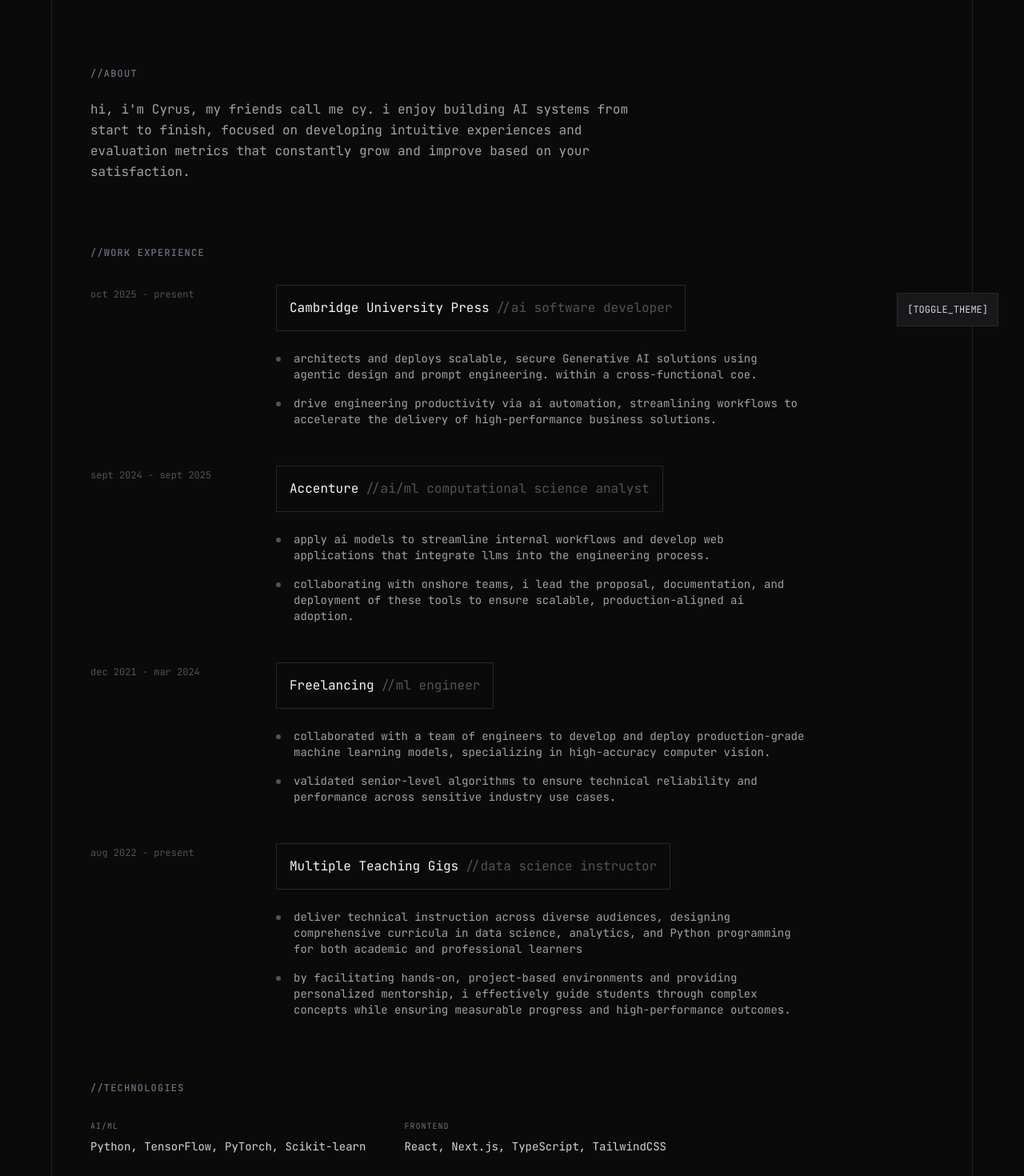
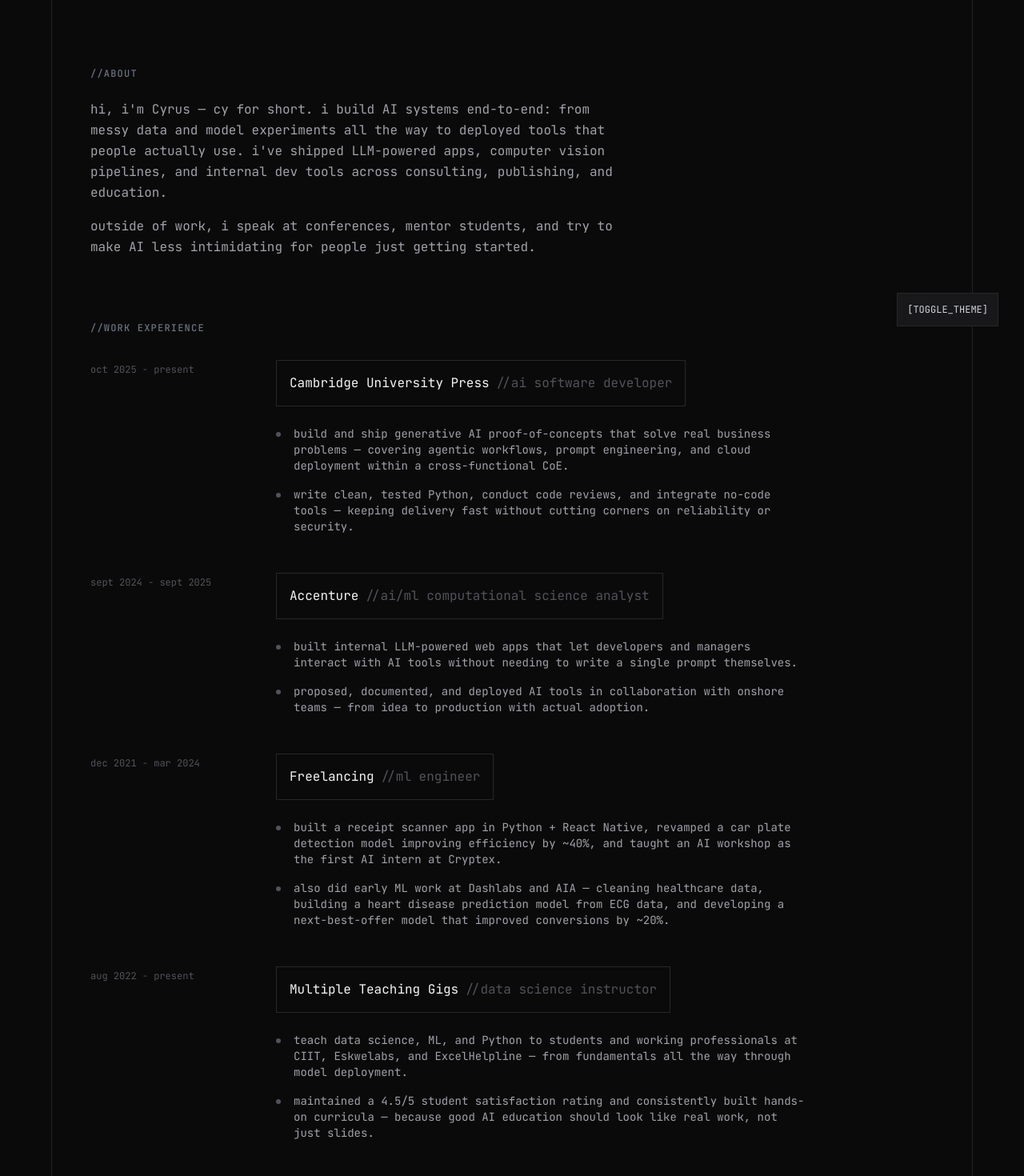
Before and after one commit to mattekudacy/kudacy, a Next.js app: page / in a window 1280 px wide. Shown: the part 360-1830 px from the top of the page at 80% size. Built offline with nearby package versions, Linux system fonts and the light colour scheme.

Commit message:
refactor: update HeroSection layout and enhance content for clarity and engagement

```diff
--- a/src/components/HeroSection.tsx
+++ b/src/components/HeroSection.tsx
@@ -55,35 +55,35 @@
 
       <div className="max-w-6xl mx-auto border-x terminal-border min-h-screen">
         {/* Header */}
-        <header className="grid grid-cols-1 md:grid-cols-4 border-b terminal-border">
-          <div className="p-6 border-b md:border-b-0 md:border-r terminal-border">
+        <header className="grid grid-cols-2 md:grid-cols-4 border-b terminal-border">
+          <div className="p-4 md:p-6 border-b border-r terminal-border md:border-b-0">
             <p className="text-[10px] text-gray-500 dark:text-gray-500 mb-1">
               //portfolio
             </p>
             <a
-              className="text-sm hover:text-primary transition-colors"
+              className="text-xs md:text-sm hover:text-primary transition-colors"
               href="#"
             >
               mattekudacy.is-a.dev
             </a>
           </div>
-          <div className="p-6 border-b md:border-b-0 md:border-r terminal-border">
+          <div className="p-4 md:p-6 border-b terminal-border md:border-b-0 md:border-r">
             <p className="text-[10px] text-gray-500 dark:text-gray-500 mb-1">
               //contact
             </p>
             <a
-              className="text-sm hover:text-primary transition-colors"
+              className="text-xs md:text-sm hover:text-primary transition-colors"
               href="mailto:cyrus2952@gmail.com"
             >
               cyrus2952@gmail.com
             </a>
           </div>
-          <div className="p-6 border-b md:border-b-0 md:border-r terminal-border">
+          <div className="p-4 md:p-6 border-r terminal-border md:border-r">
             <p className="text-[10px] text-gray-500 dark:text-gray-500 mb-1">
               //github
             </p>
             <a
-              className="text-sm hover:text-primary transition-colors break-all"
+              className="text-xs md:text-sm hover:text-primary transition-colors break-all"
               href="https://github.com/mattekudacy"
               target="_blank"
               rel="noopener noreferrer"
@@ -91,13 +91,13 @@
               github.com/mattekudacy
             </a>
           </div>
-          <div className="p-6">
+          <div className="p-4 md:p-6">
             <p className="text-[10px] text-gray-500 dark:text-gray-500 mb-1">
               //location
             </p>
-            <p className="text-sm flex justify-between items-center">
+            <p className="text-xs md:text-sm flex justify-between items-center">
               <span>Philippines</span>
-              <span className="text-[10px] opacity-50 uppercase">{time}</span>
+              <span className="text-[10px] opacity-50 uppercase hidden sm:inline">{time}</span>
             </p>
           </div>
         </header>
@@ -136,10 +136,15 @@
               </h2>
               <div className="space-y-4 text-zinc-700 dark:text-zinc-400 leading-relaxed max-w-2xl">
                 <p>
-                  hi, i&apos;m Cyrus, my friends call me cy. i enjoy building AI
-                  systems from start to finish, focused on developing intuitive
-                  experiences and evaluation metrics that constantly grow and
-                  improve based on your satisfaction.
+                  hi, i&apos;m Cyrus — cy for short. i build AI systems end-to-end:
+                  from messy data and model experiments all the way to deployed
+                  tools that people actually use. i&apos;ve shipped LLM-powered apps,
+                  computer vision pipelines, and internal dev tools across consulting,
+                  publishing, and education.
+                </p>
+                <p>
+                  outside of work, i speak at conferences, mentor students,
+                  and try to make AI less intimidating for people just getting started.
                 </p>
               </div>
             </section>
@@ -168,17 +173,17 @@
                     <li className="flex items-start gap-4">
                       <span className="w-1.5 h-1.5 rounded-full bg-zinc-400 dark:bg-zinc-600 mt-2 shrink-0" />
                       <p className="text-zinc-700 dark:text-zinc-400 text-sm">
-                        architects and deploys scalable, secure Generative AI
-                        solutions using agentic design and prompt engineering.
-                        within a cross-functional coe.
+                        build and ship generative AI proof-of-concepts that solve
+                        real business problems — covering agentic workflows, prompt
+                        engineering, and cloud deployment within a cross-functional CoE.
                       </p>
                     </li>
                     <li className="flex items-start gap-4">
                       <span className="w-1.5 h-1.5 rounded-full bg-zinc-400 dark:bg-zinc-600 mt-2 shrink-0" />
                       <p className="text-zinc-700 dark:text-zinc-400 text-sm">
-                        drive engineering productivity via ai automation,
-                        streamlining workflows to accelerate the delivery of
-                        high-performance business solutions.
+                        write clean, tested Python, conduct code reviews, and
+                        integrate no-code tools — keeping delivery fast without
+                        cutting corners on reliability or security.
                       </p>
                     </li>
                   </ul>
@@ -203,17 +208,17 @@
                     <li className="flex items-start gap-4">
                       <span className="w-1.5 h-1.5 rounded-full bg-zinc-400 dark:bg-zinc-600 mt-2 shrink-0" />
                       <p className="text-zinc-700 dark:text-zinc-400 text-sm">
-                        apply ai models to streamline internal workflows and
-                        develop web applications that integrate llms into the
-                        engineering process.
+                        built internal LLM-powered web apps that let developers
+                        and managers interact with AI tools without needing to
+                        write a single prompt themselves.
                       </p>
                     </li>
                     <li className="flex items-start gap-4">
                       <span className="w-1.5 h-1.5 rounded-full bg-zinc-400 dark:bg-zinc-600 mt-2 shrink-0" />
                       <p className="text-zinc-700 dark:text-zinc-400 text-sm">
-                        collaborating with onshore teams, i lead the proposal,
-                        documentation, and deployment of these tools to ensure
-                        scalable, production-aligned ai adoption.
+                        proposed, documented, and deployed AI tools in
+                        collaboration with onshore teams — from idea to
+                        production with actual adoption.
                       </p>
                     </li>
                   </ul>
@@ -238,17 +243,19 @@
                     <li className="flex items-start gap-4">
                       <span className="w-1.5 h-1.5 rounded-full bg-zinc-400 dark:bg-zinc-600 mt-2 shrink-0" />
                       <p className="text-zinc-700 dark:text-zinc-400 text-sm">
-                        collaborated with a team of engineers to develop and
-                        deploy production-grade machine learning models,
-                        specializing in high-accuracy computer vision.
+                        built a receipt scanner app in Python + React Native,
+                        revamped a car plate detection model improving efficiency
+                        by ~40%, and taught an AI workshop as the first AI intern
+                        at Cryptex.
                       </p>
                     </li>
                     <li className="flex items-start gap-4">
                       <span className="w-1.5 h-1.5 rounded-full bg-zinc-400 dark:bg-zinc-600 mt-2 shrink-0" />
                       <p className="text-zinc-700 dark:text-zinc-400 text-sm">
-                        validated senior-level algorithms to ensure technical
-                        reliability and performance across sensitive industry
-                        use cases.
+                        also did early ML work at Dashlabs and AIA — cleaning
+                        healthcare data, building a heart disease prediction model
+                        from ECG data, and developing a next-best-offer model
+                        that improved conversions by ~20%.
                       </p>
                     </li>
                   </ul>
@@ -273,19 +280,19 @@
                     <li className="flex items-start gap-4">
                       <span className="w-1.5 h-1.5 rounded-full bg-zinc-400 dark:bg-zinc-600 mt-2 shrink-0" />
                       <p className="text-zinc-700 dark:text-zinc-400 text-sm">
-                        deliver technical instruction across diverse audiences,
-                        designing comprehensive curricula in data science,
-                        analytics, and Python programming for both academic and
-                        professional learners
+                        teach data science, ML, and Python to students and
+                        working professionals at CIIT, Eskwelabs, and
+                        ExcelHelpline — from fundamentals all the way through
+                        model deployment.
                       </p>
                     </li>
                     <li className="flex items-start gap-4">
                       <span className="w-1.5 h-1.5 rounded-full bg-zinc-400 dark:bg-zinc-600 mt-2 shrink-0" />
                       <p className="text-zinc-700 dark:text-zinc-400 text-sm">
-                        by facilitating hands-on, project-based environments and
-                        providing personalized mentorship, i effectively guide
-                        students through complex concepts while ensuring
-                        measurable progress and high-performance outcomes.
+                        maintained a 4.5/5 student satisfaction rating and
+                        consistently built hands-on curricula — because good
+                        AI education should look like real work, not just
+                        slides.
                       </p>
                     </li>
                   </ul>
```
